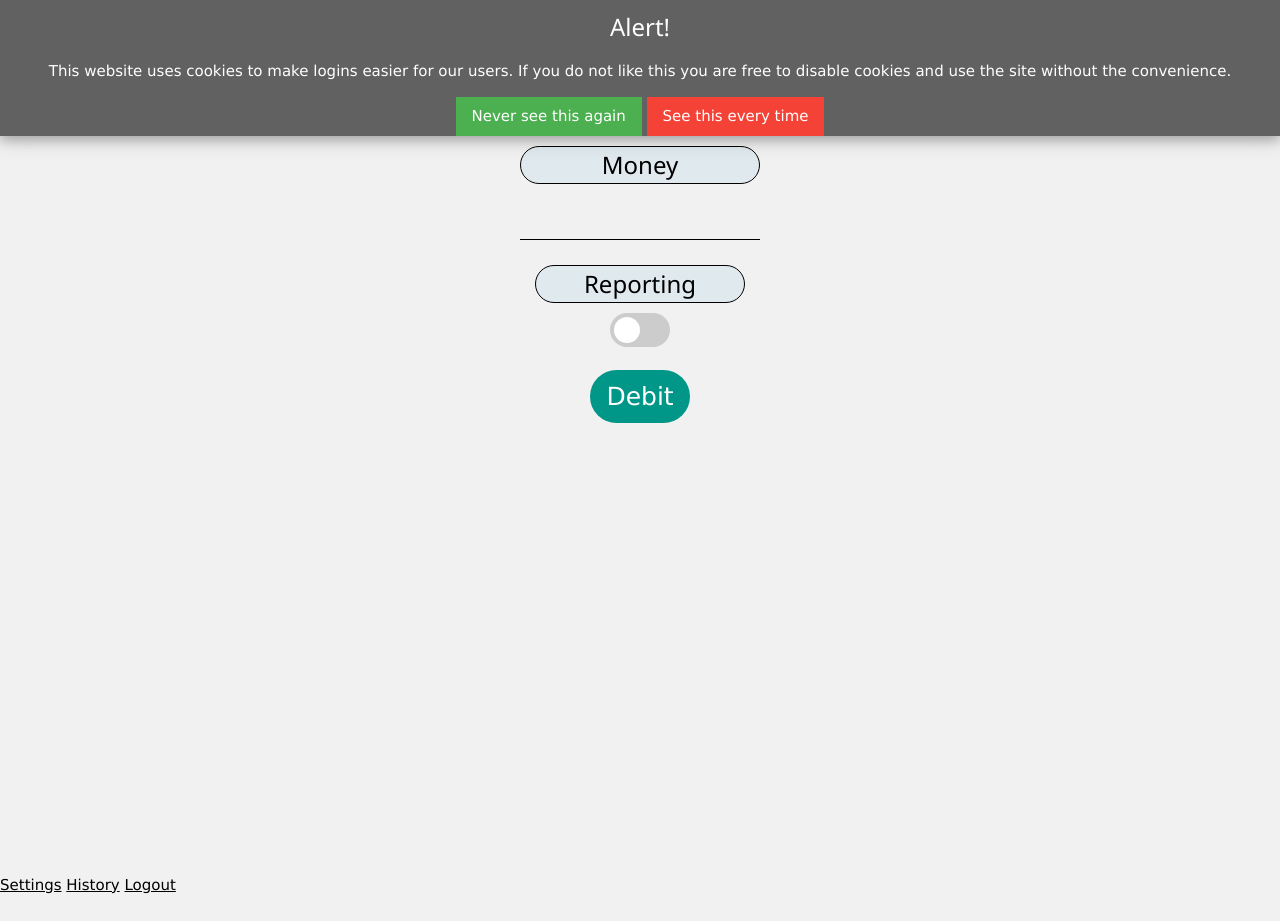
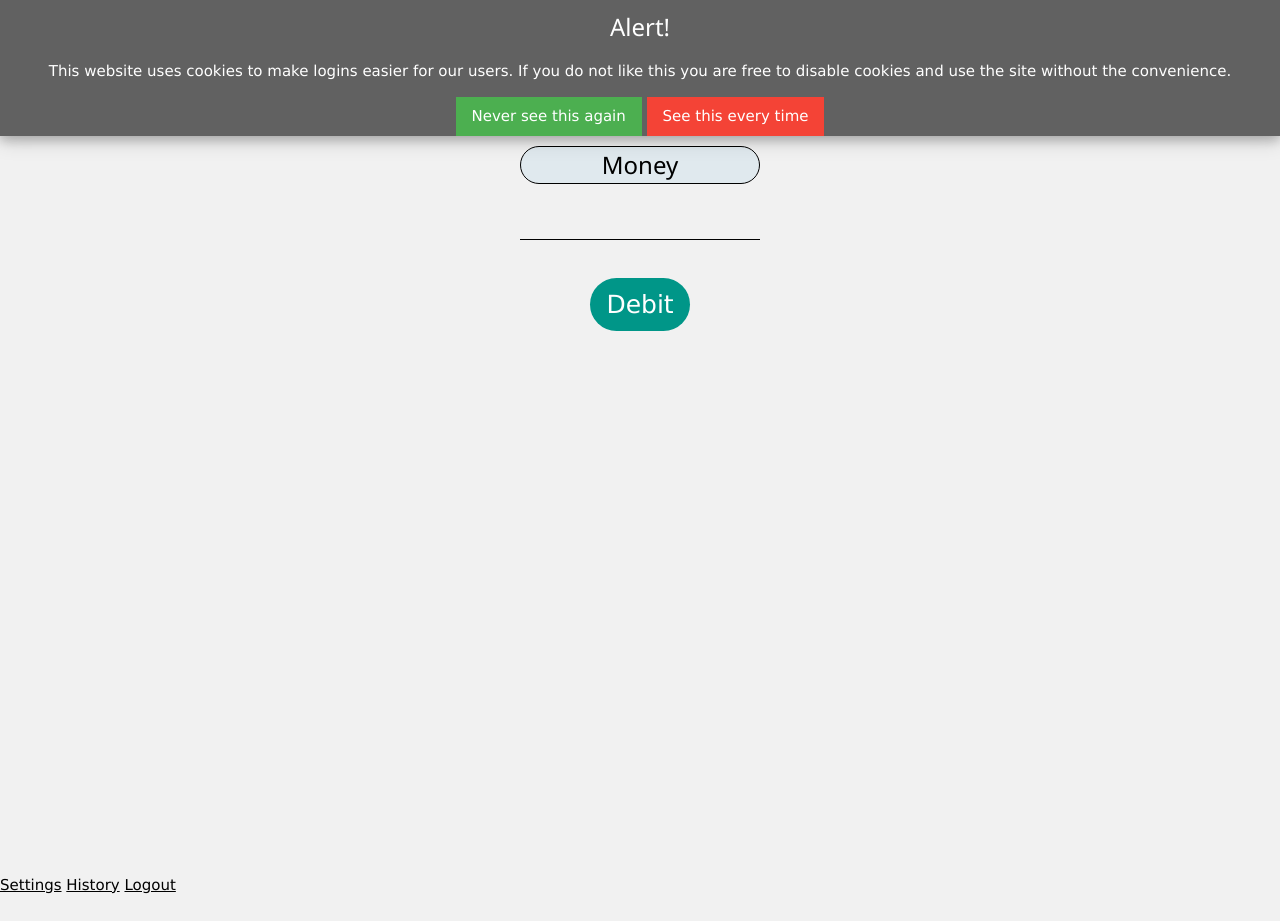
Before and after one commit to Zherit/money.zherit.com, a PHP site: page / in a window 1280 px wide. Shown: the part 132-1053 px from the top of the page. Run offline with PHP 8.4, Linux system fonts and the light colour scheme; the visitor is signed in with stand-in values (Sample User, id 1); data that the repository does not hold is empty.

Commit message:
Add files via upload

```diff
--- a/public_html/administration/user_info.php
+++ b/public_html/administration/user_info.php
@@ -55,6 +55,7 @@
 							<th>Type</th>
 							<th>Tax</th>
 							<th>Reason</th>
+							<th>Date</th>
 							<th>IP Addr</th>
 						</tr>
 					</thead>
@@ -67,13 +68,14 @@
 							<th>Type</th>
 							<th>Tax</th>
 							<th>Reason</th>
+							<th>Date</th>
 							<th>IP Addr</th>
 						</tr>
 					</tfoot>
 
 				<tbody>
 				<?php
-					$query = "SELECT id, username, uid, amount, cred_deb, tax, reason, ip FROM log WHERE uid = " . $_GET['user_id'];
+					$query = "SELECT id, username, uid, amount, cred_deb, tax, reason, date, ip FROM log WHERE uid = " . $_GET['user_id'];
 					$execute = $dbc->query($query);
 
 					foreach($execute as $row) {
@@ -85,6 +87,7 @@
 						<td>".$row['cred_deb']."</td>
 						<td>".$row['tax']."</td>
 						<td>".$row['reason']."</td>
+						<td>".$row['date']."</td>
 						<td>".$row['ip']."</td>
 
 						</tr>";
--- a/public_html/history.php
+++ b/public_html/history.php
@@ -42,6 +42,7 @@
 							<th>Type</th>
 							<th>Tax</th>
 							<th>Reason</th>
+							<th>Date</th>
 						</tr>
 					</thead>
 					<tfoot>
@@ -52,12 +53,13 @@
 							<th>Type</th>
 							<th>Tax</th>
 							<th>Reason</th>
+							<th>Date</th>
 						</tr>
 					</tfoot>
 
 				<tbody>
 				<?php
-					$query = "SELECT username, uid, amount, cred_deb, tax, reason FROM log WHERE uid = " . $uid;
+					$query = "SELECT username, uid, amount, cred_deb, tax, reason, date FROM log WHERE uid = " . $uid;
 					$execute = $dbc->query($query);
 
 					foreach($execute as $row) {
@@ -68,6 +70,7 @@
 						<td>".$row['cred_deb']."</td>
 						<td>".$row['tax']."</td>
 						<td>".$row['reason']."</td>
+						<td>".$row['date']."</td>
 
 						</tr>";
 					}
--- a/public_html/index.php
+++ b/public_html/index.php
@@ -177,12 +177,6 @@
 						<br /><br />
 					</div>
 					<div id = "lower">
-						<h3 class="title" >Reporting</h3>
-						<label class="switch">
-							<input type="checkbox" name = "report">
-							<span class="slider round"></span>
-						</label>
-						<br />
 						<br />
 						<input type="submit" name="debit" class="w3-button w3-teal w3-hover-green w3-round-xxlarge button" value = "Debit"  style = "float: right"/>
 						<input type="submit" name="credit" class="w3-button w3-teal w3-hover-green w3-round-xxlarge button" value="Credit" style="float: left"/>
@@ -202,12 +196,6 @@
 						<br /><br />
 					</div>
 					<div id = "lower">
-						<h3 class="title" >Reporting</h3>
-						<label class="switch">
-							<input type="checkbox" name = "report">
-							<span class="slider round"></span>
-						</label>
-						<br />
 						<br />
 						<input type="submit" name="debit" class="w3-button w3-teal w3-hover-green w3-round-xxlarge button" value = "Debit"  style = "float: center"/>
 						</div>
```
Also changed, not shown: public_html/php/spend.php (+4 -8 lines).
